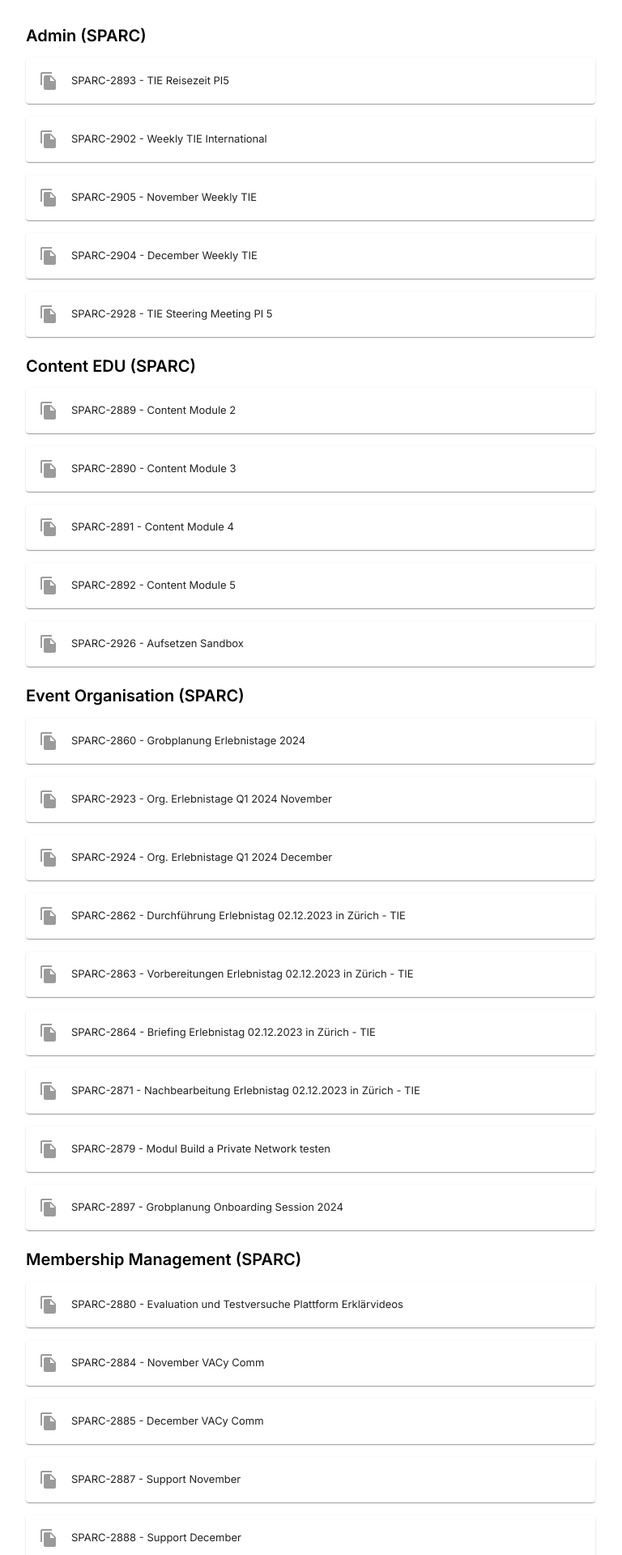
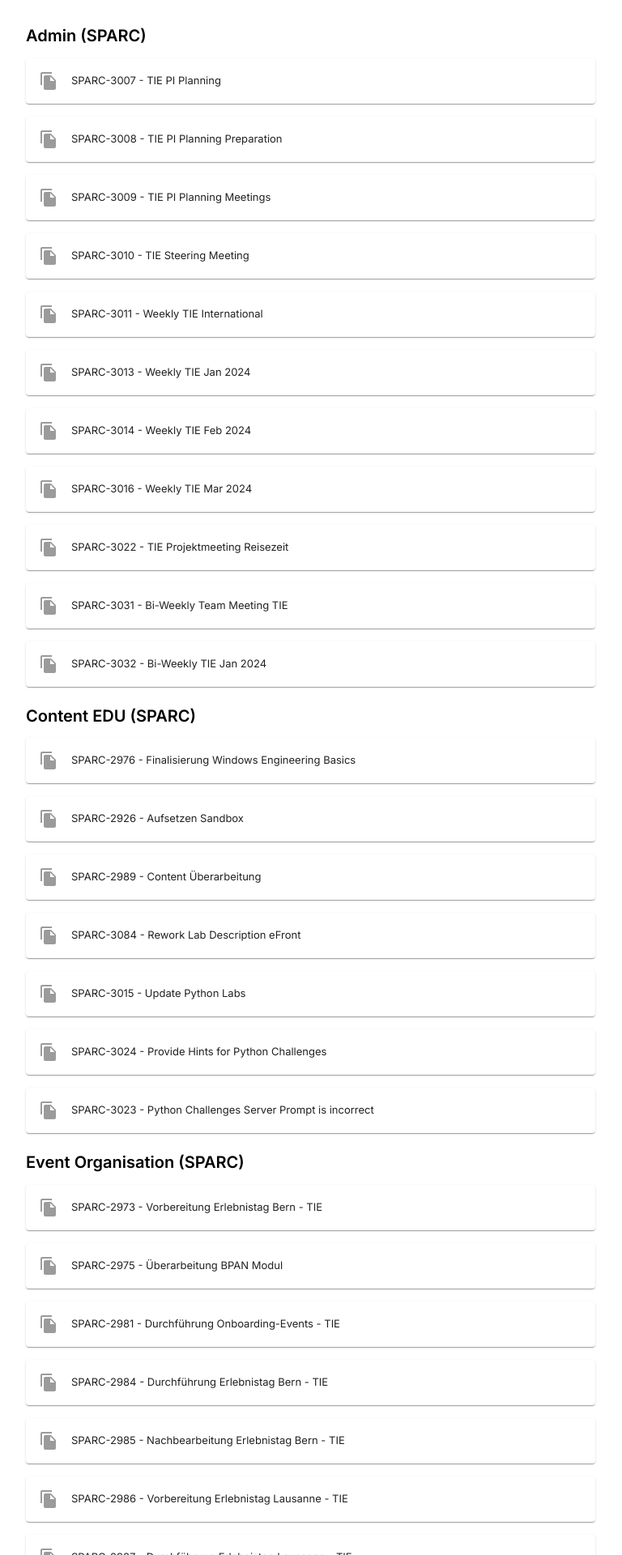
Before and after one commit to rroeoe/sparc-tasks-website, a React (Create React App) app: page / in a window 1280 px wide. Shown: the top 1920 px of the page at 81% size, without its empty margins (0-768 px from the left). Built offline with nearby package versions, Linux system fonts and the light colour scheme.

Commit message:
new tasks

```diff
--- a/src/data/data.js
+++ b/src/data/data.js
@@ -2,55 +2,66 @@
   {
     "workingStream": "Admin (SPARC)",
     "tasks": [
-      "SPARC-2893 - TIE Reisezeit PI5",
-      "SPARC-2902 - Weekly TIE International",
-      "SPARC-2905 - November Weekly TIE",
-      "SPARC-2904 - December Weekly TIE",
-      "SPARC-2928 - TIE Steering Meeting PI 5"
+      "SPARC-3007 - TIE PI Planning",
+      "SPARC-3008 - TIE PI Planning Preparation",
+      "SPARC-3009 - TIE PI Planning Meetings",
+      "SPARC-3010 - TIE Steering Meeting",
+      "SPARC-3011 - Weekly TIE International",
+      "SPARC-3013 - Weekly TIE Jan 2024",
+      "SPARC-3014 - Weekly TIE Feb 2024",
+      "SPARC-3016 - Weekly TIE Mar 2024",
+      "SPARC-3022 - TIE Projektmeeting Reisezeit",
+      "SPARC-3031 - Bi-Weekly Team Meeting TIE",
+      "SPARC-3032 - Bi-Weekly TIE Jan 2024",
     ]
   },
   {
     "workingStream": "Content EDU (SPARC)",
     "tasks": [
-      "SPARC-2889 - Content Module 2",
-      "SPARC-2890 - Content Module 3",
-      "SPARC-2891 - Content Module 4",
-      "SPARC-2892 - Content Module 5",
-      "SPARC-2926 - Aufsetzen Sandbox"
+      "SPARC-2976 - Finalisierung Windows Engineering Basics",
+      "SPARC-2926 - Aufsetzen Sandbox",
+      "SPARC-2989 - Content Überarbeitung",
+      "SPARC-3084 - Rework Lab Description eFront",
+      "SPARC-3015 - Update Python Labs",
+      "SPARC-3024 - Provide Hints for Python Challenges",
+      "SPARC-3023 - Python Challenges Server Prompt is incorrect"
     ]
   },
   {
     "workingStream": "Event Organisation (SPARC)",
     "tasks": [
-      "SPARC-2860 - Grobplanung Erlebnistage 2024",
-      "SPARC-2923 - Org. Erlebnistage Q1 2024 November",
-      "SPARC-2924 - Org. Erlebnistage Q1 2024 December",
-      "SPARC-2862 - Durchführung Erlebnistag 02.12.2023 in Zürich - TIE",
-      "SPARC-2863 - Vorbereitungen Erlebnistag 02.12.2023 in Zürich - TIE",
-      "SPARC-2864 - Briefing Erlebnistag 02.12.2023 in Zürich - TIE",
-      "SPARC-2871 - Nachbearbeitung Erlebnistag 02.12.2023 in Zürich - TIE",
-      "SPARC-2879 - Modul Build a Private Network testen",
-      "SPARC-2897 - Grobplanung Onboarding Session 2024"
+      "SPARC-2973 - Vorbereitung Erlebnistag Bern - TIE",
+      "SPARC-2975 - Überarbeitung BPAN Modul",
+      "SPARC-2981 - Durchführung Onboarding-Events - TIE",
+      "SPARC-2984 - Durchführung Erlebnistag Bern - TIE",
+      "SPARC-2985 - Nachbearbeitung Erlebnistag Bern - TIE",
+      "SPARC-2986 - Vorbereitung Erlebnistag Lausanne - TIE",
+      "SPARC-2987 - Durchführung Erlebnistag Lausanne - TIE",
+      "SPARC-2988 - Nachbearbeitung Erlebnistag Lausanne - TIE",
+      "SPARC-2993 - Industrialisierung Erlebnistage",
+      "SPARC-2994 - Planung Erlebnistage PI7"
     ]
   },
   {
     "workingStream": "Membership Management (SPARC)",
     "tasks": [
-      "SPARC-2880 - Evaluation und Testversuche Plattform Erklärvideos",
-      "SPARC-2884 - November VACy Comm",
-      "SPARC-2885 - December VACy Comm",
-      "SPARC-2887 - Support November",
-      "SPARC-2888 - Support December",
-      "SPARC-2872 - Weiterentwicklung Website"
+      "SPARC-2978 - Support für TIE Kurse",
+      "SPARC-3038 - Support TIE Kurse - Januar",
+      "SPARC-3039 - Support TIE Kurse - Februar",
+      "SPARC-3040 - Support TIE Kurse - März",
+      "SPARC-3041 - VACy Comm"
     ]
   },
   {
     "workingStream": "Public Relations (SPARC)",
     "tasks": [
-      "SPARC-2713 - PR.3.2 - Zusammenarbeit ChanceArmee",
-      "SPARC-2894 - Newsletter Tool Rampup",
       "SPARC-2895 - Paid Ads",
-      "SPARC-2896 - Social Media Setup"
+      "SPARC-2974 - Mediale Begleitung Erlebnistag",
+      "SPARC-2977 - Erklärvideos",
+      "SPARC-2980 - Aufnahme Info-Session",
+      "SPARC-2992 - Prep Onboarding Events",
+      "SPARC-3036 - Portrait Teilnehmende",
+      "SPARC-3037 - Anpassungen Website"
     ]
   }
 ]
```
